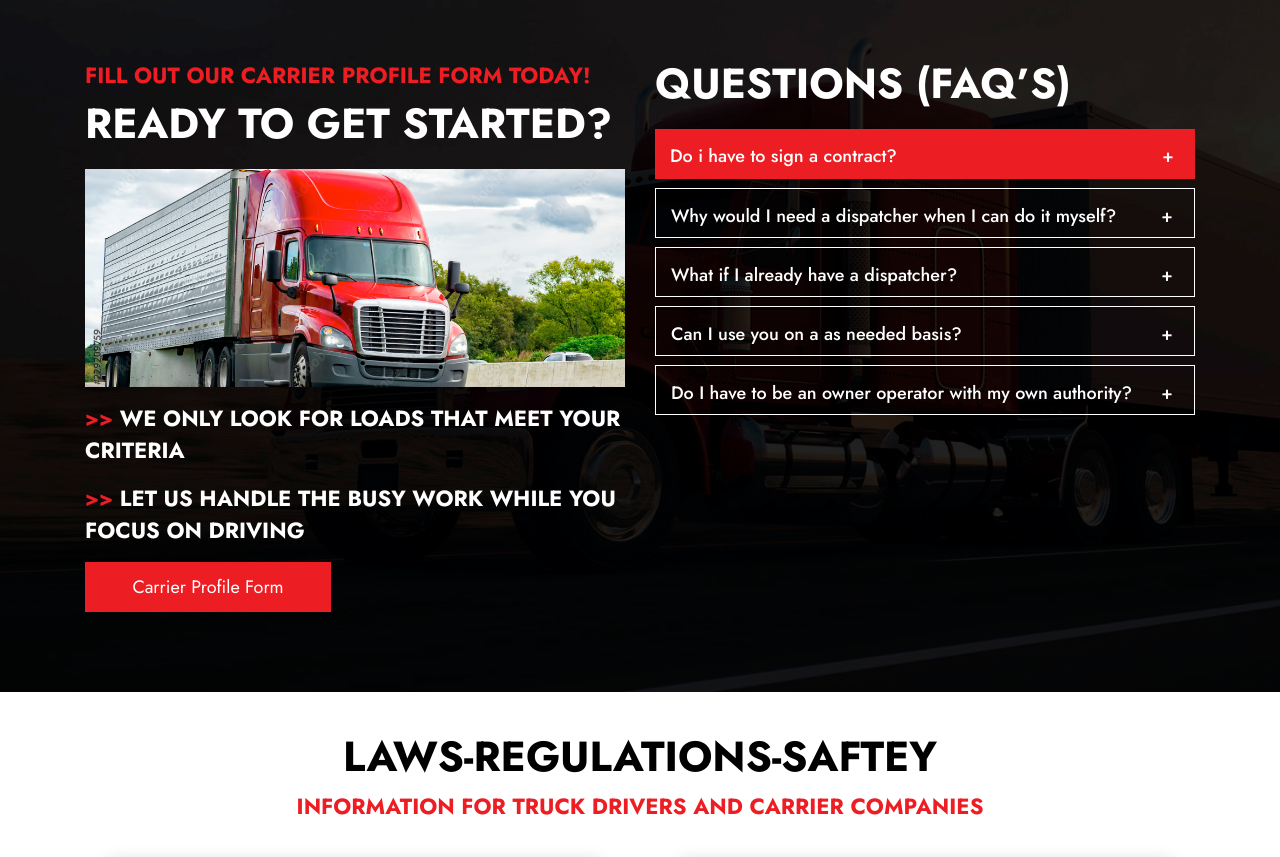
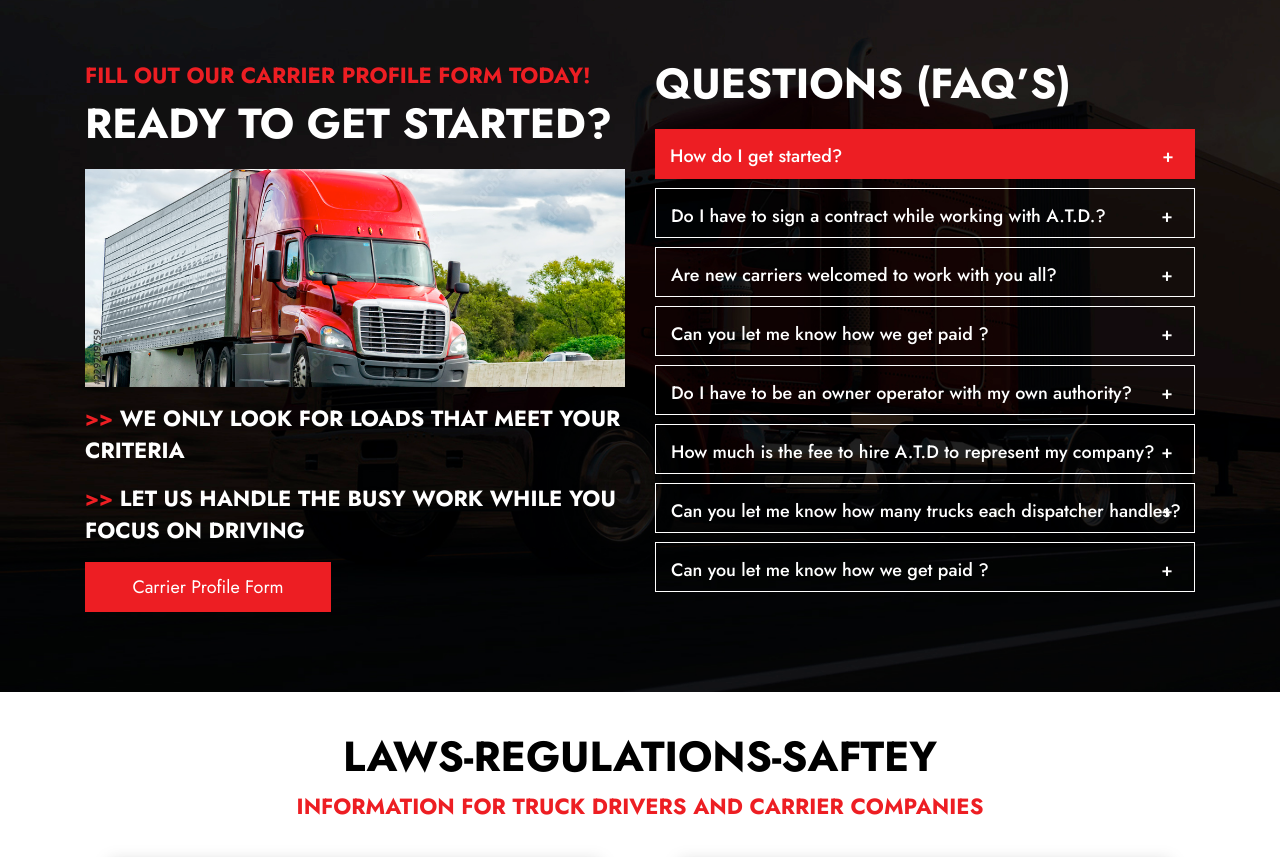
Before and after one commit to AbbasAtWork/RondolynsWebsite, a plain HTML site: page index.html in a window 1280 px wide. Shown: the part 4400-5257 px from the top of the page. Drawn offline with nearby package versions, Linux system fonts and the light colour scheme.

Commit message:
FAQ section
FAQ section

```diff
--- a/index.html
+++ b/index.html
@@ -240,7 +240,7 @@
                 <h4>About Us</h4>
                 <h1>Modern And Trusted Logistics Company</h1>
                 <p> Accountable Truck Dispatching is a certified trucking dispatch firm that is female lead and black-owned. We have been dispatching owner operators and carriers in the U.S. for over 5 years. The business started in Atlanta, Georgia from the fear of job loss during the pandemic. We realized that without truckers we would not be able to get the goods that we need to survive.
-                </p>
+                </p> Whether you are an owner-operator or a fleet owner, we have the solutions for you. Contact us today and let us take care of your trucking needs.
                 <span class="text-uppercase d-block "><i class="fas fa-check-circle  p-2 "></i>  24/7 Business Support</span>
                 <span class="text-uppercase d-block "><i class="fas fa-check-circle  p-2 "></i>  Secure Transportation</span>
                 <span class="text-uppercase d-block "><i class="fas fa-check-circle  p-2 "></i>  Easy And Quick Problem Analysis</span>
@@ -318,42 +318,60 @@
                             <h2>QUESTIONS (FAQ’S)</h2>
                             <div class="tab">
                               <input id="tab-one" type="checkbox" name="tabs">
-                              <label class="active" for="tab-one">Do i have to sign a contract?</label>
+                              <label class="active" for="tab-one">How do I get started?</label>
                               <div class="tab-content">
-                                <p>The only thing you will have to sign is a dispatch agreement. This is not a contract where you are locked in and have to use us by any means. It is just an agreement that you will pay us for our services, only when you accept the load that we provide you and after you are paid for that load by the broker/shipper.</p>
+                                <p>Using any device fill out the Carrier profile link on the homepage, upload your documents and click submit.  Your info will be reviewed and approved within 1-2 days . You will receive the Carrier agreement then we immediately begin services after agreement is received.</p>
                               </div>
                             </div>
                             <div class="tab">
                               <input id="tab-two" type="checkbox" name="tabs">
-                              <label for="tab-two">Why would I need a dispatcher when I can do it myself?</label>
+                              <label for="tab-two">Do I have to sign a contract while working with A.T.D.?</label>
                               <div class="tab-content">
-                                <p>Lorem ipsum dolor sit amet, consectetur adipisicing elit. Tenetur, architecto, explicabo perferendis nostrum, maxime impedit atque odit sunt pariatur illo obcaecati soluta molestias iure facere dolorum adipisci eum? Saepe, itaque.</p>
+                                <p>It is fairly simple. No contracts nor hidden fees. All that we require is that you remain committed to the last load that we dispatch for you. Confirm that load is delivered in good care without damage. Agree to pay for the final dispatch fee for that load.</p>
                               </div>
                             </div>
                             <div class="tab">
                               <input id="tab-three" type="checkbox" name="tabs">
-                              <label for="tab-three">What if I already have a dispatcher?</label>
+                              <label for="tab-three">Are new carriers welcomed to work with you all?</label>
                               <div class="tab-content">
-                                <p>Lorem ipsum dolor sit amet, consectetur adipisicing elit. Tenetur, architecto, explicabo perferendis nostrum, maxime impedit atque odit sunt pariatur illo obcaecati soluta molestias iure facere dolorum adipisci eum? Saepe, itaque.</p>
+                                <p>We welcome You! Come partner with us! To be honest you will find out that it is a little tougher in the beginning to get you the most top-notch loads because your Motor Carrier authority is less than a year. As long as you are motivated and work hard we will help you get miles on your truck at the best rate. Understanding how rates dynamically change will be key at being successful in the industry. We guarantee brokers will be seeking you out once you make a full year on the road without issues.</p>
                               </div>
                             </div>
                             <div class="tab">
                                 <input id="tab-five" type="checkbox" name="tabs">
-                                <label for="tab-five">Can I use you on a as needed basis?</label>
+                                <label for="tab-five">Can you let me know how we get paid ?</label>
                                 <div class="tab-content">
-                                  <p>Lorem ipsum dolor sit amet, consectetur adipisicing elit. Tenetur, architecto, explicabo perferendis nostrum, maxime impedit atque odit sunt pariatur illo obcaecati soluta molestias iure facere dolorum adipisci eum? Saepe, itaque.</p>
+                                  <p>If you are signed up with a factoring company we will work directly with them to collect payment. All required paperwork will be handled by us. Once all documents are sent we direct the factoring agency to deposit funds in your account or Quick Pay.</p>
                                 </div>
                             </div>
                             <div class="tab">
                                 <input id="tab-six" type="checkbox" name="tabs">
                                 <label for="tab-six">Do I have to be an owner operator with my own authority?</label>
                                 <div class="tab-content">
-                                  <p>Lorem ipsum dolor sit amet, consectetur adipisicing elit. Tenetur, architecto, explicabo perferendis nostrum, maxime impedit atque odit sunt pariatur illo obcaecati soluta molestias iure facere dolorum adipisci eum? Saepe, itaque.</p>
+                                  <p>Yes, the Motor Carrier number is needed from all carriers and owner-operators that will be working with A.T.D. You will need to operate under your own motor carrier authority. If you need more info on this please go to the FMCSA website for help.</p>
                                 </div>
                             </div>
-                          </div>
-                    </div>
-
+                          <div class="tab">
+                                <input id="tab-five" type="checkbox" name="tabs">
+                                <label for="tab-five">How much is the fee to hire A.T.D to represent my company?</label>
+                                <div class="tab-content">
+                                  <p>Accountable Truck Dispatching charges a flat rate fee of 8% fee from the final bill sent to your factoring company . That means for every final load pay of $800 the rate is $80 with no other additional fees</p>
+                                </div>
+                            </div>
+                             <div class="tab">
+                                <input id="tab-five" type="checkbox" name="tabs">
+                                <label for="tab-five">Can you let me know how many trucks each dispatcher handles?</label>
+                                <div class="tab-content">
+                                  <p>If you are signed up with a factoring company we will work directly with them to collect payment. All required paperwork will be handled by us. Once all documents are sent we direct the factoring agency to deposit funds in your account or Quick Pay.</p>
+                                </div>
+                            </div>
+                             <div class="tab">
+                                <input id="tab-five" type="checkbox" name="tabs">
+                                <label for="tab-five">Can you let me know how we get paid ?</label>
+                                <div class="tab-content">
+                                  <p>Every one of our dispatch agents manages a different number of accounts based on their skill set and experience. In order to maintain a high quality experience; our team is not overwhelmed with too many trucks at a time.</p>
+                                </div>
+                            </div>
             </div>
         </div>
 </Section>
```
